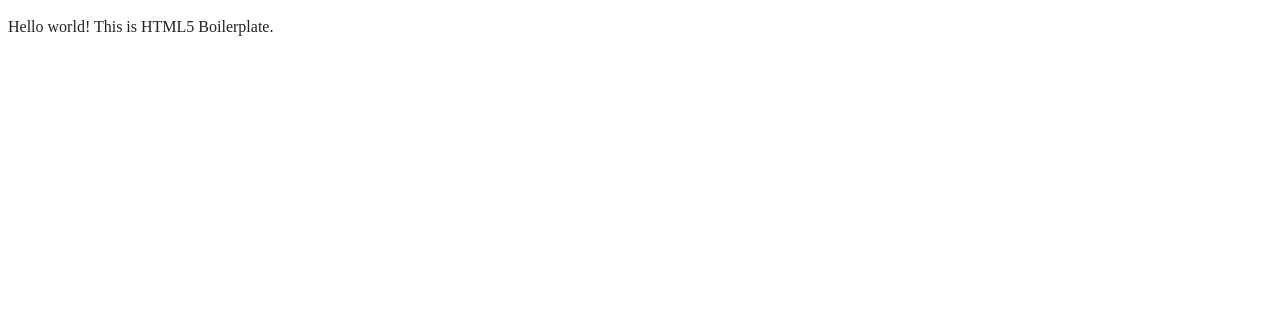
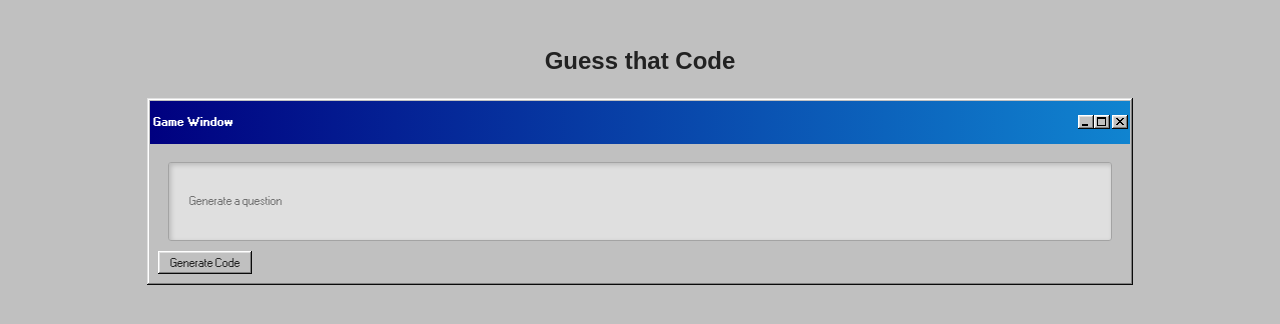
Before and after one commit to matt-hendrie/explain-that-code, a website built with webpack: page frontend/index.html in a window 1280 px wide. Built offline with nearby package versions, Linux system fonts and the light colour scheme.

Commit message:
Started getting HTMX working

```diff
--- a/frontend/css/style.css
+++ b/frontend/css/style.css
@@ -15,6 +15,11 @@
   color: #222;
   font-size: 1em;
   line-height: 1.4;
+}
+
+body {
+  background-color: #c0c0c0; /* Windows 98 style grey */
+  padding: 20px;
 }
 
 /*
@@ -80,9 +85,53 @@
   resize: vertical;
 }
 
-/* ==========================================================================
-   Author's custom styles
-   ========================================================================== */
+/* Title bar styles */
+.title-bar-text {
+  text-align: center;
+}
+
+/* Page title styles */
+.page-title {
+  text-align: center;
+  margin-bottom: 20px;
+  font-size: 2em;
+}
+
+/* Flex container styles */
+.flex-container {
+  display: flex;
+  flex-direction: row;
+  flex-wrap: nowrap;
+  justify-content: space-between;
+  align-items: flex-start;
+  width: 100%;
+}
+
+.flex-container > div {
+  flex: 1;
+  margin: 10px;
+  padding: 20px;
+  background-color: white;
+  box-shadow: inset 2px 2px 5px rgba(0, 0, 0, 0.3), inset -2px -2px 5px rgba(255, 255, 255, 0.5);
+  border: 1px solid #888;
+  border-radius: 3px;
+}
+
+/* htmx loading indicator styles */
+.htmx-indicator {
+  opacity: 0.5;
+}
+
+.htmx-request {
+  opacity: 0.5;
+}
+
+.htmx-request::after {
+  content: "Loading...";
+  display: block;
+  margin-top: 10px;
+  font-style: italic;
+}
 
 /* ==========================================================================
    Helper classes
@@ -243,4 +292,6 @@
   h3 {
     page-break-after: avoid;
   }
+
+  /* Print-specific styles for flex container */
 }
--- a/frontend/index.html
+++ b/frontend/index.html
@@ -23,9 +23,34 @@
 </head>
 
 <body>
-
-  <!-- Add your site or application content here -->
-  <p>Hello world! This is HTML5 Boilerplate.</p>
+  <h1 class="page-title">Guess that Code</h1>
+  <div class="window" style="width: 80%; height: 80%;margin:auto;">
+    <div class="title-bar">
+      <div class="title-bar-text">
+        <p>Game Window</p>
+      </div>
+      <div class="title-bar-controls">
+        <button aria-label="Minimize"></button>
+        <button aria-label="Maximize"></button>
+        <button aria-label="Close"></button>
+      </div>
+    </div>
+    <div class="window-body">
+      <div class="flex-container">
+        <div id="question-div" class="htmx-indicator" hx-target="this" hx-swap="innerHTML">
+          <p>Generate a question</p>
+        </div>
+      </div>
+      <button
+        id="generate-button"
+        hx-get="/api/generate/python"
+        hx-target="#question-div"
+        hx-indicator="#question-div"
+        hx-headers='{"accept": "text/html"}'>
+        Generate Code
+      </button>
+    </div>
+  </div>
   <script src="js/app.js"></script>
 
 </body>
--- a/frontend/js/app.js
+++ b/frontend/js/app.js
@@ -0,0 +1,2 @@
+import 'htmx.org';
+import '98.css';
--- a/frontend/package.json
+++ b/frontend/package.json
@@ -15,10 +15,16 @@
   },
   "devDependencies": {
     "copy-webpack-plugin": "^11.0.0",
+    "css-loader": "^7.1.2",
     "html-webpack-plugin": "^5.6.0",
+    "style-loader": "^4.0.0",
     "webpack": "^5.91.0",
     "webpack-cli": "^5.1.4",
     "webpack-dev-server": "^5.0.4",
     "webpack-merge": "^5.10.0"
+  },
+  "dependencies": {
+    "98.css": "^0.1.21",
+    "htmx.org": "^2.0.6"
   }
 }
--- a/frontend/webpack.common.js
+++ b/frontend/webpack.common.js
@@ -9,4 +9,12 @@
     clean: true,
     filename: './js/app.js',
   },
+  module: {
+    rules: [
+      {
+        test: /\.css$/i,
+        use: ['style-loader', 'css-loader'],
+      },
+    ],
+  },
 };
--- a/frontend/webpack.config.dev.js
+++ b/frontend/webpack.config.dev.js
@@ -9,5 +9,24 @@
     hot: true,
     open: true,
     static: ['./'],
+    proxy: [
+      {
+        context: ['/api'],
+        target: 'http://localhost:8000',
+        pathRewrite: { '^/api': '' },
+        changeOrigin: true,
+        secure: false,
+        logLevel: 'debug',
+        onProxyReq: (proxyReq, req, res) => {
+          console.log('Proxying request:', req.method, req.url, '→', proxyReq.path);
+        },
+        onProxyRes: (proxyRes, req, res) => {
+          console.log('Received response:', proxyRes.statusCode, 'for', req.url);
+        },
+        onError: (err, req, res) => {
+          console.error('Proxy error:', err);
+        }
+      }
+    ],
   },
 });
```
Also changed, not shown: 1 other file.
